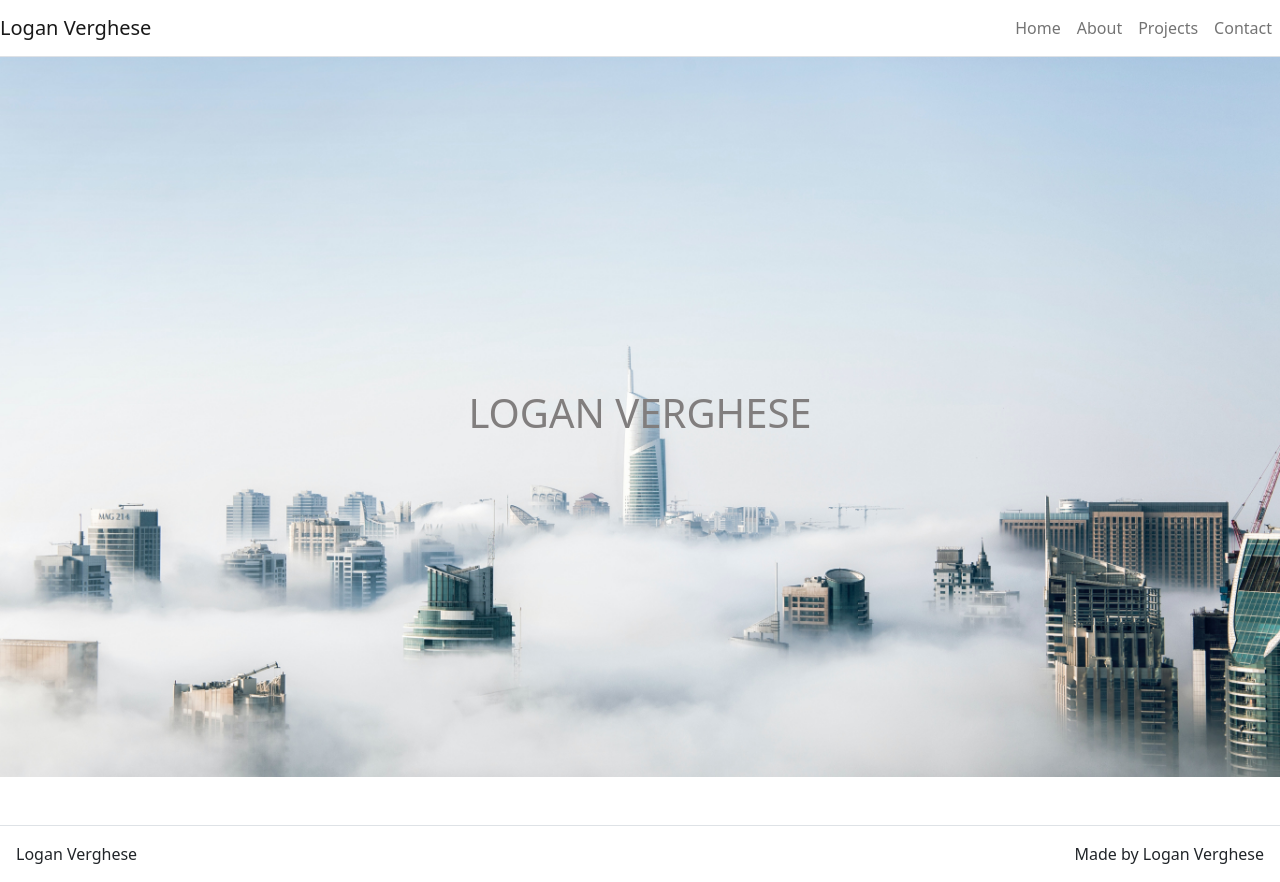
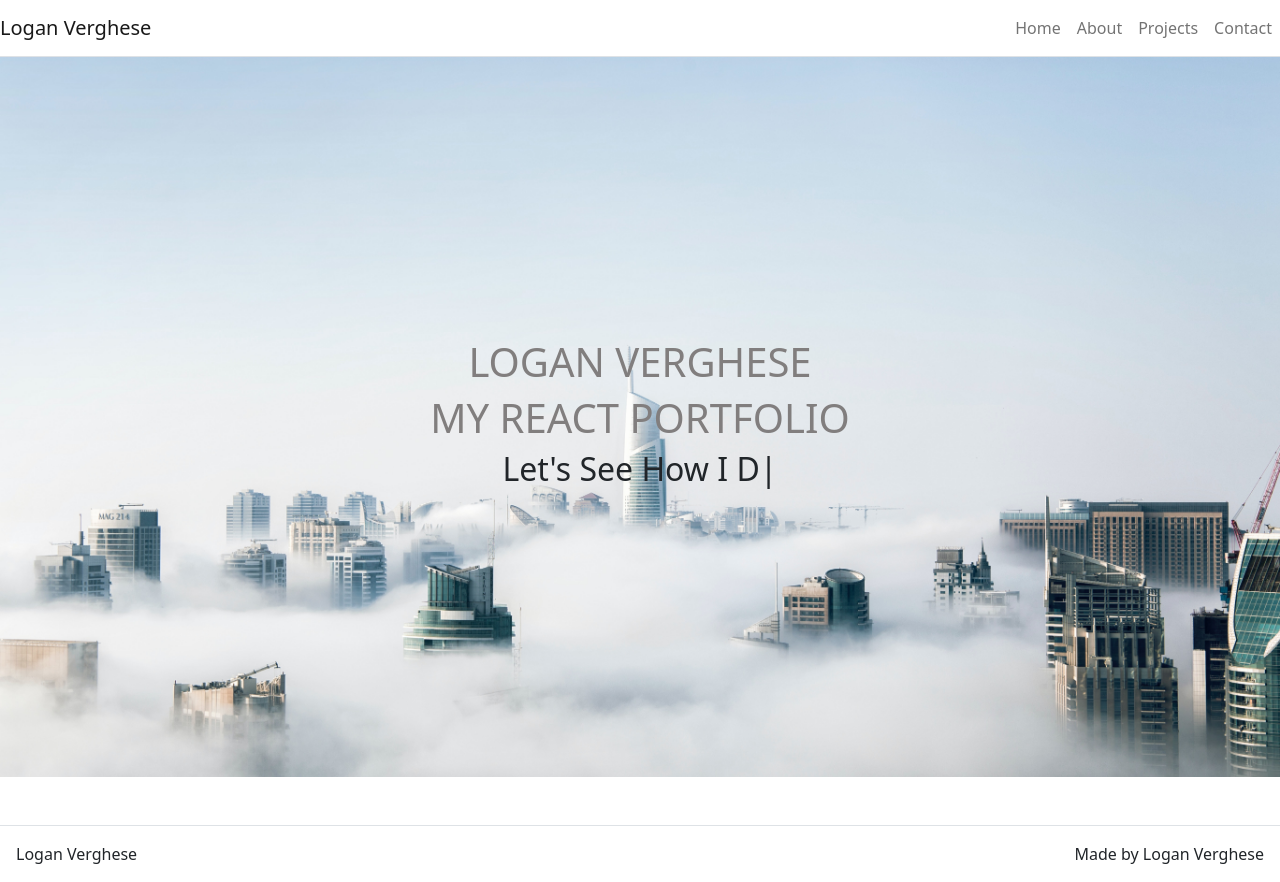
Before and after one commit to lverghese/react-portfoliolv, a React (Create React App) app: page / in a window 1280 px wide. Built offline with nearby package versions, Linux system fonts and the light colour scheme.

Commit message:
home background image

```diff
--- a/package.json
+++ b/package.json
@@ -12,6 +12,7 @@
     "react-dom": "^17.0.2",
     "react-router-dom": "^5.3.0",
     "react-scripts": "4.0.3",
+    "react-typed": "^1.2.0",
     "web-vitals": "^1.1.2"
   },
   "scripts": {
--- a/src/App.css
+++ b/src/App.css
@@ -14,6 +14,8 @@ body {
   --primary-hover-lg: #bdbdbd;
 
 }
+
+/**************** HOMEPAGE *******************/
 
 .header-wrapper {
   position: relative;
--- a/src/App.js
+++ b/src/App.js
@@ -24,13 +24,13 @@ class App extends React.Component {
       ],
       home: {
         title: "My React Portfolio",
-        subTitle: "Let's See How I Did",
+        subTitle: "Let's See How I Did!",
         text: "Check out my past projects!"
       },
       about: {
-        title: "My React Portfolio",
-        subTitle: "Let's See How I Did",
-        text: "Check out my past projects!"
+        title: "Learn Something About Me",
+        subTitle: "Who Am I?",
+        text: "Just a fellow bootcamp student trying to learn as much as he can, as efficiently as he can."
       },
       project: {
         title: "My Project Portfolio"
--- a/src/components/Home/index.js
+++ b/src/components/Home/index.js
@@ -1,13 +1,24 @@
 import React from "react";
+import Typed from "react-typed"
 
 function Home(props) {
 
     return(
         <div className="header-wrapper">
             <div className="main-info">
+                {/*PROFILE PIC*/}
                 <h1>Logan Verghese</h1>
-
-
+                { props.title && <h1>{props.title}</h1>}
+                <h2>
+                <Typed
+                    className="typed-text"
+                    strings=
+                    {[props.subTitle]}
+                    typeSpeed={40}
+                    backSpeed={60}
+                    loop
+                />
+               </h2>
             </div>
 
         </div>
```
Also changed, not shown: 1 other file (tests, documents, lock files or other folders).
